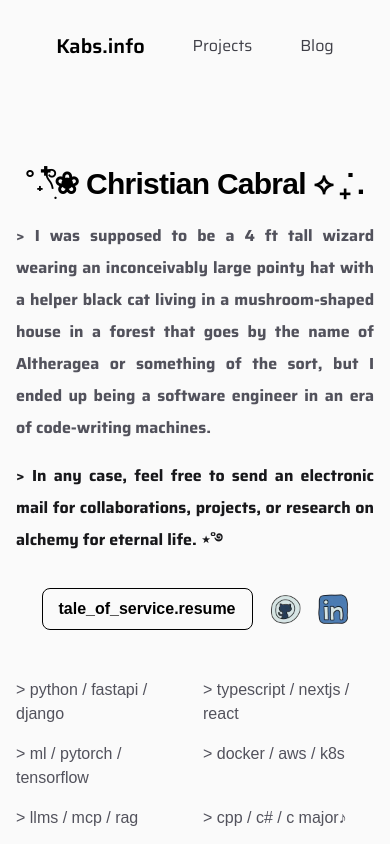
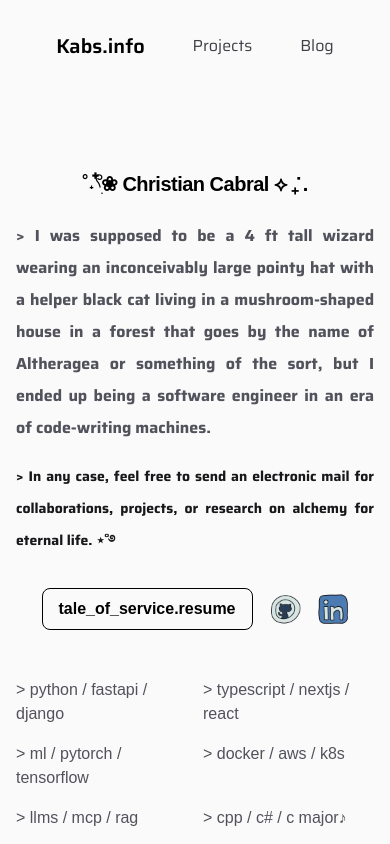
Before and after one commit to kabsmeiou/kabs.info.v2, a Next.js app: page / in a window 390 px wide. Shown: the top 844 px of the page. Built offline with nearby package versions, Linux system fonts and the light colour scheme; no server answers; a web font is replaced by a local one.

Commit message:
fix: lp resp header

```diff
--- a/src/app/components/Header.tsx
+++ b/src/app/components/Header.tsx
@@ -7,13 +7,13 @@ export default function Header() {
     return (
         <div className="flex flex-col gap-8 justify-between w-full">
             <div className="flex flex-col items-center w-full gap-4 text-center sm:items-start sm:text-left">
-              <h1 className="font-code text-left text-3xl font-semibold leading-10 tracking-tight text-black dark:text-zinc-50">
+              <h1 className="font-code text-left text-xl sm:text-3xl font-semibold leading-10 tracking-tight text-black dark:text-zinc-50">
                 ˚˖𓍢ִ໋❀ Christian Cabral ⟡ ݁₊ .
               </h1>
               <p className="text-justify leading-8 text-zinc-600 font-bold dark:text-zinc-100">
                 &gt; I was supposed to be a 4 ft tall wizard wearing an inconceivably large pointy hat with a helper black cat living in a mushroom-shaped house in a forest that goes by the name of Altheragea or something of the sort, but I ended up being a software engineer in an era of code-writing machines.
               </p>
-              <p className="text-justify leading-8 text-zinc-900 font-bold dark:text-zinc-100">
+              <p className="text-sm sm:text-lg text-justify leading-8 text-zinc-900 font-bold dark:text-zinc-100">
                 &gt; In any case, feel free to send an electronic mail for collaborations, projects, or research on alchemy for eternal life. ⋆˚࿔
               </p>
             </div>
```
